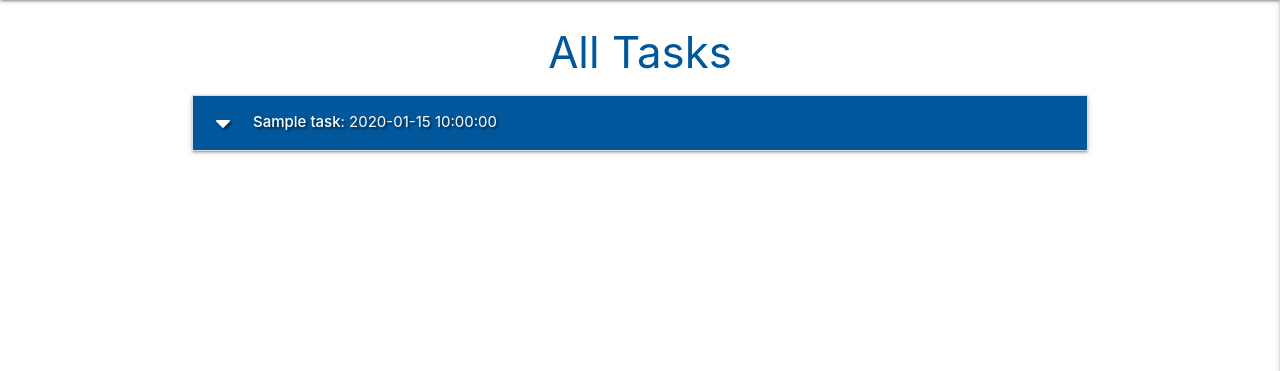
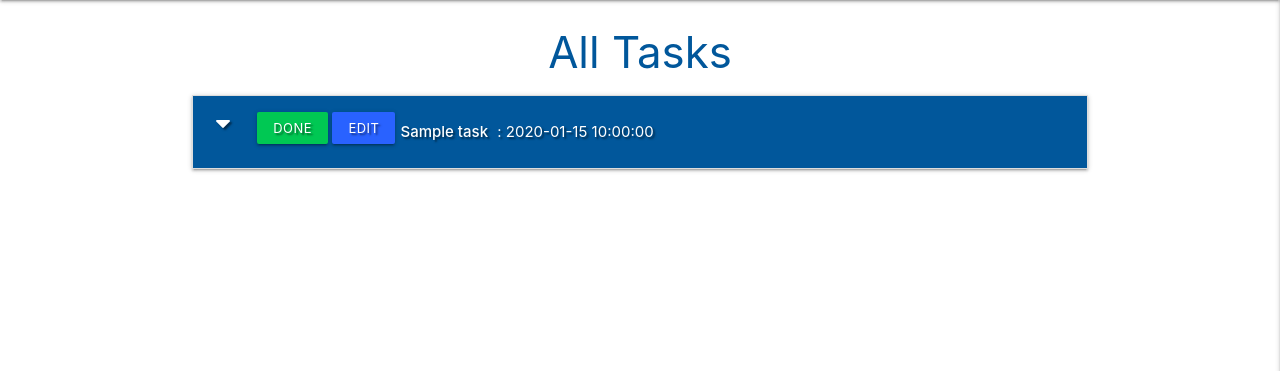
Before and after one commit to NgiapPuoyKoh/flask-task-manager-nkoh, a Flask app: page / in a window 1280 px wide. Shown: the part 64-435 px from the top of the page. Run offline with Flask 2, Linux system fonts and the light colour scheme; a database or web service that is not in the repository returns one stand-in record (values such as "Sample title"); some libraries are stand-ins or nearby versions.

Commit message:
Add Task edit/done buttons

```diff
--- a/static/css/style.css
+++ b/static/css/style.css
@@ -5,3 +5,12 @@
 .flashes h4 {
   line-height: 2;
 }
+
+.btm-small {
+  margin: 5px;
+}
+
+.collapsible-header .col strong {
+  margin: 5px;
+  line-height: 42px;
+}
--- a/templates/tasks.html
+++ b/templates/tasks.html
@@ -6,7 +6,12 @@
   {% for task in tasks %}
   <li>
     <div class="collapsible-header white-text light-blue darken-4 text-shadow">
+      <div class="col s3">
         <i class="fas fa-caret-down"></i>
+        <a href="" class="btn-small green accent-4">Done</a>
+        <a href="" class="btn-small blue accent-4">Edit</a>
+      </div>
+      <div class="col s9">
         <strong>{{ task.task_name}}</strong> : {{task.due_date}} {% if
         task.is_urgent == "on" %}
         <i
@@ -15,6 +20,7 @@
           data-tooltip="URGENT!"
         ></i>
         {% endif %}
+      </div>
     </div>
     <div class="collapsible-body">
       <strong>{{ task.category_name }}</strong>
```
Lines whose indentation alone changed are shown as unchanged.
